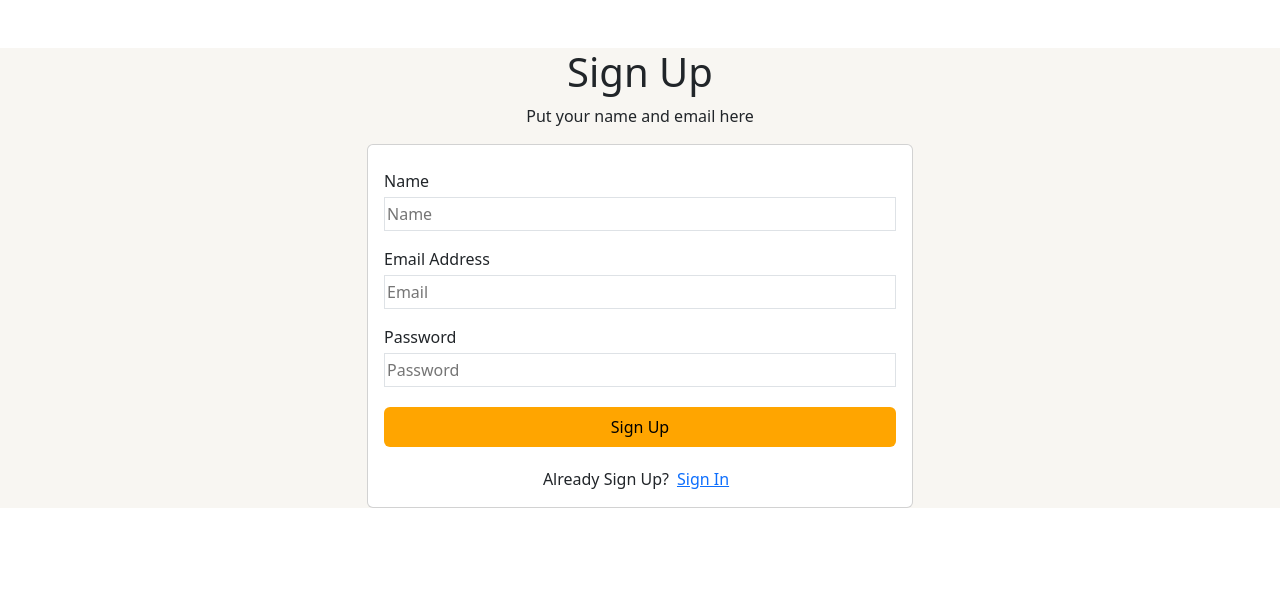
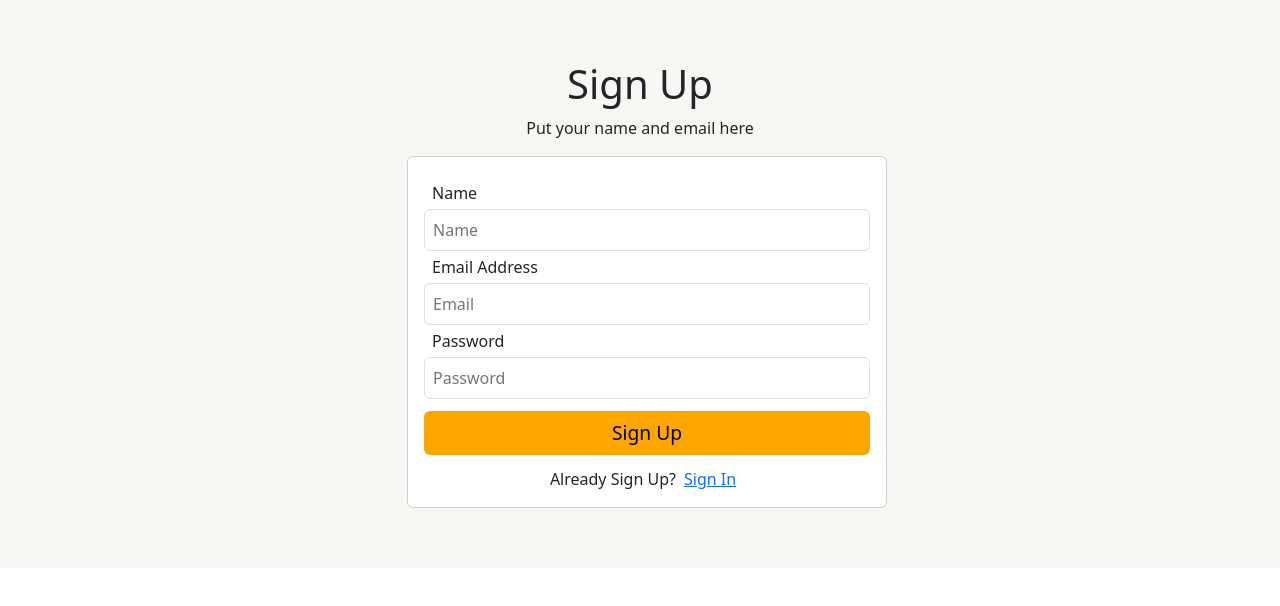
Before and after one commit to arslanDev1526/recipe, a React (Create React App) app: page / in a window 1280 px wide. Shown: the top 606 px of the page. Built offline with nearby package versions, Linux system fonts and the light colour scheme.

Commit message:
login pages heigth issue fixed

```diff
--- a/src/App.js
+++ b/src/App.js
@@ -15,6 +15,7 @@ import SignUp from "./pages/login/signup";
 import SignIn from "./pages/login/signin";
 import { Tips, UpdateTip, CreateTip } from "./pages/profile/tabs/tabItems";
 import { Profile } from "./pages/profile";
+import styles from "../src/pages/app.module.css";
 
 import { TipsProvider } from "./contexts";
 import { Tabs } from "./pages/profile/tabs";
@@ -22,7 +23,9 @@ import { Tabs } from "./pages/profile/tabs";
 const App = () => {
 
   return (
-    <div className={Styles["main-container"]}>
+
+
+      <div className={`${styles["main-container"]}`}>
       <Router>
         <TipsProvider>
           <Header />
--- a/src/contexts/tipsContext.js
+++ b/src/contexts/tipsContext.js
@@ -48,7 +48,7 @@ export function TipsProvider({ children }) {
     }
 
     const reset = () => {
-        console.log("REST")
+        console.log("RESET")
         setFormerror(null);
         setFormData({ title: "", description: "", })
         setIsSubmitting(false)
--- a/src/pages/footer/footer.js
+++ b/src/pages/footer/footer.js
@@ -6,7 +6,7 @@ import styles from "./footer.module.css";
 const Footer = () => {
   const location = useLocation();
 
-  const ignoreRoutes = ["/", "/signin", "/categ", "/createRecipe" , "/tips" ,];
+  const ignoreRoutes = ["/", "/signin", "/categ", "/createRecipe" , "/tips" , "/profile/tips/create"];
 
   if (ignoreRoutes.includes(window.location.pathname)) return null;
   if (/tips\/\d+/.test(location.pathname)) return null;
--- a/src/pages/header/condationalnav.module.css
+++ b/src/pages/header/condationalnav.module.css
@@ -1,17 +1,15 @@
-.container{
+.container {
+  box-shadow: 0px 4px 6px rgba(0, 0, 0, 0.1);
 
-  box-shadow: 0px 4px 6px rgba(0, 0, 0, 0.1);
-  /* z-index: 1; */
   background-color: white;
-
 }
 
 .dropdown-toggle::after {
-  display: none;
+  display: none !important;
 }
 
 .dropdown-toggle:focus {
-  outline: none !important;
+  border: none !important;
 }
 
 .nav-img {
@@ -20,5 +18,4 @@
 
 .btn {
   background: orange;
-
 }
--- a/src/pages/login/login.module.css
+++ b/src/pages/login/login.module.css
@@ -1,16 +1,49 @@
+.container {
+  height: 30.25rem;
+}
+
 .signup-btn {
-
-    border: none;
-    background-color: orange;
-    text-decoration: none;
-    color: black;
-
-
+  border: none;
+  background-color: orange;
+  text-decoration: none;
+  color: black;
+  font-size: larger;
 }
 
 .signup-btn:hover {
+  opacity: 0.9;
+  cursor: pointer;
+}
 
-    opacity: .9;
-    cursor: pointer;
-    /* background-color: red; */
+input[type="text"]:focus {
+  outline: none;
+  background-color: white;
 }
+
+input[type="email"]:focus {
+  outline: none;
+  background-color: white;
+}
+
+input[type="password"]:focus {
+  outline: none;
+  background-color: white;
+}
+
+@media (min-width: 1024px) {
+  .container {
+    height: 40.35rem;
+  }
+}
+
+@media (min-width: 1240px) {
+  .container {
+    height: 35.5rem;
+  }
+
+  .card {
+    width: 30rem;
+
+    margin-left: 2.5rem;
+  }
+}
--- a/src/pages/login/signin.js
+++ b/src/pages/login/signin.js
@@ -43,37 +43,37 @@ const SignIn = () => {
 
   return (
     <>
-      <Container>
-        <div className="mt-5">
+      <Container className={` d-flex flex-column justify-content-center ${ styles.container}`}>
+        <div className="">
           <h1 className="text-center">Sign In</h1>
           <p className="text-center">Put your name and email here</p>
 
           <div className="row justify-content-center">
             <div className="col-sm-8 col-md-6 col-lg-6">
-              <Card className="d-flex flex-column vh-75">
+              <Card className={` d-flex flex-column vh-75 ${styles.card}`}>
                 <form
                   className="d-flex flex-column gap-3"
                   onSubmit={handleSubmit}
                 >
                   <div className="d-flex flex-column gap-1 mt-4"></div>
                   <div className="d-flex flex-column gap-1">
-                    <label className="mx-3">Email Address</label>
+                    <label className="mx-4">Email Address</label>
                     <input
-                      className="py-1 mx-3 border"
+                      className="p-2 rounded mx-3 border"
                       type="email"
                       placeholder="Email"
                       onChange={handleEmail}
                       value={email}
                     />
                     {error.email && (
-                      <span className="  mx-3 text-danger">{error.email}</span>
+                      <span className="mx-3 text-danger">{error.email}</span>
                     )}
                   </div>
 
                   <div className="d-flex flex-column gap-1">
-                    <label className="mx-3">Password</label>
+                    <label className="mx-4">Password</label>
                     <input
-                      className="py-1 mx-3 border"
+                      className="p-2 rounded mx-3 border"
                       type="password"
                       placeholder="Password"
                       onChange={handlePassword}
--- a/src/pages/login/signup.js
+++ b/src/pages/login/signup.js
@@ -53,36 +53,36 @@ const SignUp = () => {
 
   return (
     <>
-      <Container>
-        <div className="mt-5">
+      <Container  className={` d-flex flex-column justify-content-center ${ styles.container}`}>
+        <div className="">
           <h1 className="text-center">Sign Up</h1>
           <p className="text-center">Put your name and email here</p>
 
           <div className="row justify-content-center">
             <div className="col-sm-8 col-md-6 col-lg-6">
-              <Card className="d-flex flex-column vh-75">
+              <Card className={` d-flex flex-column vh-75 ${styles.card}`}>
                 <form
-                  className="d-flex flex-column gap-3"
+                  className="d-flex flex-column gap-1"
                   onSubmit={handleSubmit}
                 >
                   <div className="d-flex flex-column gap-1 mt-4">
-                    <label className="mx-3">Name</label>
+                    <label className="mx-4">Name</label>
                     <input
                       onChange={handleName}
-                      className="py-1 mx-3 border"
+                      className="p-2 rounded mx-3 border"
                       value={name}
                       type="text"
                       placeholder="Name"
                     />
                     {error.name && (
-                      <span className="  mx-3 text-danger">{error.name}</span>
+                      <span className="mx-3 text-danger">{error.name}</span>
                     )}
                   </div>
                   <div className="d-flex flex-column gap-1">
-                    <label className="mx-3">Email Address</label>
+                    <label className="mx-4">Email Address</label>
                     <input
                       onChange={handleEmail}
-                      className="py-1 mx-3 border"
+                      className="p-2 rounded mx-3 border"
                       value={email}
                       type="email"
                       placeholder="Email"
@@ -92,10 +92,10 @@ const SignUp = () => {
                     )}
                   </div>
                   <div className="d-flex flex-column gap-1">
-                    <label className="mx-3">Password</label>
+                    <label className="mx-4">Password</label>
                     <input
                       onChange={handlePassword}
-                      className="py-1 mx-3 border"
+                      className="p-2 rounded mx-3 border"
                       value={password}
                       type="password"
                       placeholder="Password"
@@ -107,9 +107,9 @@ const SignUp = () => {
                     )}
                   </div>
                   <button
-                    className={` mx-3 py-2  my-1 rounded ${styles["signup-btn"]}`}
+                    className={` mx-3 py-2  my-2 rounded ${styles["signup-btn"]}`}
                     type="submit"
-                    // onClick={handleNavigation}
+
                   >
                     Sign Up
                   </button>
--- a/src/pages/profile/tabs/tabItems/tips/createTip.js
+++ b/src/pages/profile/tabs/tabItems/tips/createTip.js
@@ -1,5 +1,5 @@
 import React, { useEffect } from "react";
-import styles from "./tips.module.css";
+import styles from "./create_updatetip.module.css";
 import UpLoadedImg from "./uploadedimg";
 import { useTipsContext } from "../../../../../contexts";
 
@@ -10,6 +10,8 @@ export const CreateTip = () => {
     isSubmitting,
     isUploading,
     previewImageUrl,
+    setPreviewImageUrl,
+    setImage,
     formData,
     formerror,
     handleChange,
@@ -30,15 +32,18 @@ export const CreateTip = () => {
 
 
   const handleImgDelete = () => {
-    // setPreviewImage(null);
-    // setFormerror(null);
+    // setPreviewImageUrl(null);
+    // setImage(null);
+
+    console.log(" ==> i am clciked to delete")
+
   };
 
   useEffect(() => reset, [])
 
   return (
     <>
-      <div className="d-flex flex-column align-items-center py-4 bg-white">
+      <div className="d-flex flex-column align-items-center py-2 bg-white">
         {formerror && <h3 className="text-danger ">{formerror}</h3>}
         <form
           onSubmit={handleSubmit}
--- a/src/pages/profile/tabs/tabItems/tips/uploadedimg.js
+++ b/src/pages/profile/tabs/tabItems/tips/uploadedimg.js
@@ -18,9 +18,9 @@ const UpLoadedImg = ({ img_url, onDelete }) => {
           <div className={`${styles["img-card"]}`}>
             <img className={` mt-3 ${styles.img}`} src={img_url} />
 
-            <button className={styles["del-btn"]} onClick={handleDelete}>
+            {/* <button className={styles["del-btn"]} onClick={handleDelete}>
               <DeleteIcon />
-            </button>
+            </button> */}
           </div>
         </Col>
       </Row>
--- a/src/pages/profile/utils.js
+++ b/src/pages/profile/utils.js
@@ -1,4 +1,4 @@
-import supabase from "../../../src/config/client";
+import supabase from "../../config/client";
 import React, { useEffect, useState } from "react";
 
 
```
